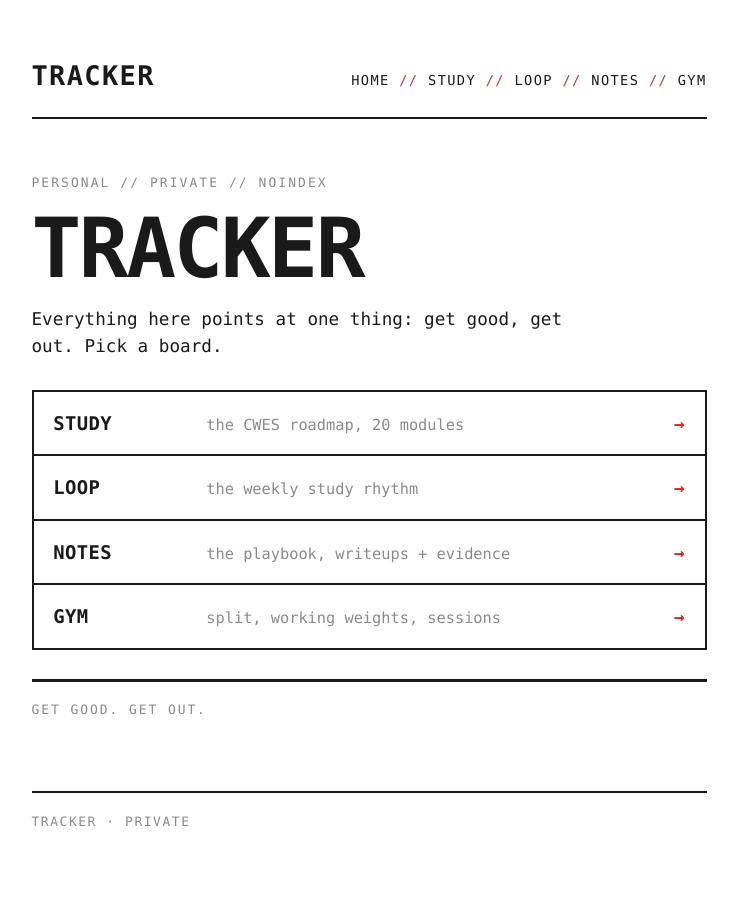
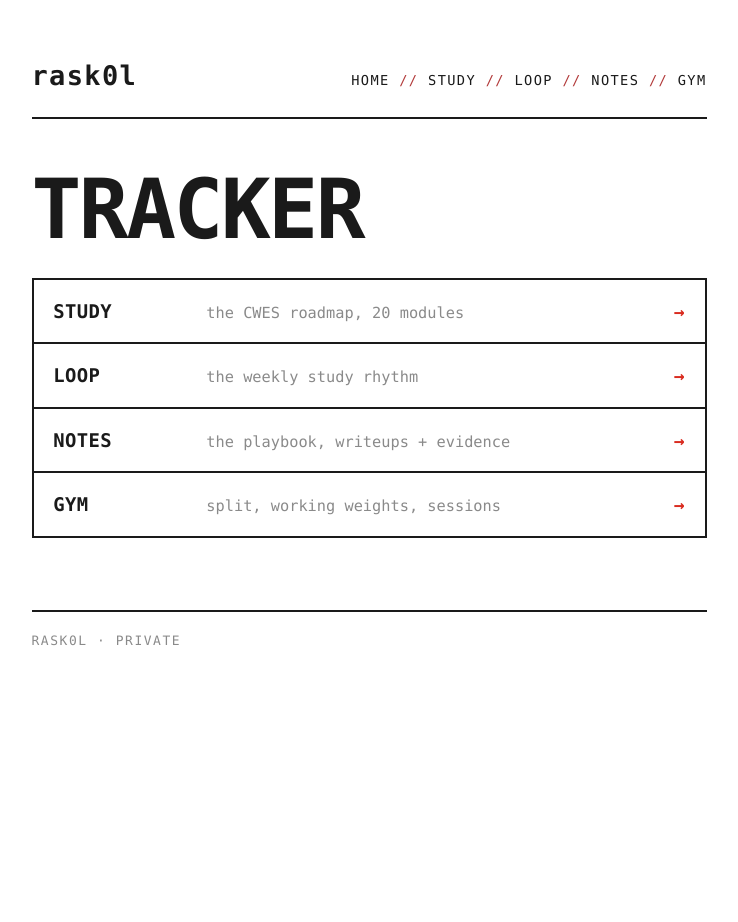
Before and after one commit to rask0l/tracker, a Jekyll site: the page built from index.html, in a window 1280 px wide. Shown: the whole page, without its empty margins (271-1009 px from the left). Built offline with Jekyll 4.4.1, drawn with Linux system fonts in a browser that asks for light colours; after the commit the page ends 900 px from its top, so only the background shows below that.

Commit message:
Rename brand to rask0l, trim intro copy across pages
- Site title is now "rask0l" (lowercase, no forced uppercase on the brand).
- Removed intro/eyebrow lines on Home, Study, Loop, Notes, and the
  "tap to toggle" hint on Study's footer — pages open straight into content.

Co-Authored-By: Claude Sonnet 5 <noreply@anthropic.com>

```diff
--- a/_config.yml
+++ b/_config.yml
@@ -1,5 +1,5 @@
 # Personal tracker — gym + CWES study. Private-ish: noindex, not linked from the writeup site.
-title: tracker
+title: rask0l
 tagline: gym + study progress
 description: Personal gym and CWES study tracker.
 lang: en
--- a/_layouts/notes.html
+++ b/_layouts/notes.html
@@ -27,8 +27,6 @@ layout: default
     font-size: clamp(2.4rem, 9vw, 4.4rem); line-height: 0.9;
     letter-spacing: -0.03em; text-transform: uppercase; margin: 0; border: 0;
   }
-  .notes-app .sub { font-size: 0.98rem; max-width: 54ch; margin: 1.1rem 0 0; }
-
   .notes-app .sect-h { font-size: 0.8rem; font-weight: 700; text-transform: uppercase; letter-spacing: 0.14em; margin: 2.4rem 0 0.9rem; }
   .notes-app .sect-h .n { color: var(--acc); }
 
@@ -133,7 +131,6 @@ layout: default
 <div class="notes-app">
   <p class="eyebrow">Write it down // saves in this browser</p>
   <h1>The Playbook</h1>
-  <p class="sub">A weapon you reuse, not a record you file. Write it like a doc — format the text, drop a screenshot wherever the cursor is.</p>
 
   <div class="toolbar">
     <button type="button" data-new="bug">+ Bug-class note</button>
--- a/_layouts/tracker.html
+++ b/_layouts/tracker.html
@@ -25,13 +25,11 @@ layout: default
   }
   @media (prefers-color-scheme: dark) { .study-page { --acc: #ff4a3d; } }
 
-  .study-page .eyebrow { font-size: 0.72rem; text-transform: uppercase; letter-spacing: 0.16em; color: var(--muted); margin: 0 0 1.1rem; }
   .study-page h1 {
     font-family: inherit; font-style: normal; font-weight: 800;
     font-size: clamp(2.4rem, 9vw, 4.4rem); line-height: 0.9;
     letter-spacing: -0.03em; text-transform: uppercase; margin: 0; border: 0;
   }
-  .study-page .sub { font-size: 0.98rem; max-width: 54ch; margin: 1.1rem 0 0; }
 
   .study-page .stat { display: flex; align-items: baseline; gap: 0.6rem; margin-top: 1.6rem; }
   .study-page .stat strong { font-size: 1.85rem; font-weight: 800; letter-spacing: -0.02em; font-variant-numeric: tabular-nums; }
@@ -83,9 +81,7 @@ layout: default
 </style>
 
 <div class="study-page">
-  <p class="eyebrow">HTB CWES // long game, no deadline</p>
   <h1>The Roadmap</h1>
-  <p class="sub">The 20 modules of the CWES path, in order. One at a time. That's the whole plan.</p>
 
   <div class="stat">
     <strong id="st-count">{% if done < 10 %}0{% endif %}{{ done }} / {{ total }}</strong>
--- a/assets/css/site.css
+++ b/assets/css/site.css
@@ -83,7 +83,6 @@ body {
   font-weight: 800;
   font-size: 1.5rem;
   letter-spacing: 0.05em;
-  text-transform: uppercase;
   color: var(--fg);
   text-decoration: none;
 }
--- a/index.html
+++ b/index.html
@@ -12,12 +12,10 @@ permalink: /
   }
   @media (prefers-color-scheme: dark) { .home-page { --acc: #ff4a3d; } }
 
-  .home-page .eyebrow { font-size: 0.72rem; text-transform: uppercase; letter-spacing: 0.16em; color: var(--muted); margin: 0 0 1.1rem; }
   .home-page h1 {
     font-family: inherit; font-style: normal; font-weight: 800; text-transform: uppercase;
     font-size: clamp(2.6rem, 10vw, 4.6rem); line-height: 0.9; letter-spacing: -0.03em; margin: 0; border: 0;
   }
-  .home-page .sub { font-size: 0.98rem; max-width: 52ch; margin: 1.1rem 0 0; }
 
   .home-page .nav-list { border: 2px solid var(--line); list-style: none; margin: 1.7rem 0 0; padding: 0; }
   .home-page .nav-list li + li { border-top: 2px solid var(--line); }
@@ -30,11 +28,6 @@ permalink: /
   .home-page .nav-list .d { color: var(--muted); font-size: 0.85rem; min-width: 0; }
   .home-page .nav-list .go { color: var(--acc); font-weight: 700; }
 
-  .home-page .foot {
-    margin-top: 1.6rem; padding-top: 1rem; border-top: 3px solid var(--line);
-    font-size: 0.72rem; text-transform: uppercase; letter-spacing: 0.15em; color: var(--muted);
-  }
-
   @media (max-width: 560px) {
     .home-page .nav-list a { grid-template-columns: 1fr auto; }
     .home-page .nav-list .d { grid-column: 1 / -1; }
@@ -42,9 +35,7 @@ permalink: /
 </style>
 
 <div class="home-page">
-  <p class="eyebrow">personal // private // noindex</p>
   <h1>Tracker</h1>
-  <p class="sub">Everything here points at one thing: get good, get out. Pick a board.</p>
 
   <ul class="nav-list">
     <li><a href="{{ '/study/' | relative_url }}"><span class="k">Study</span><span class="d">the CWES roadmap, 20 modules</span><span class="go">&rarr;</span></a></li>
@@ -52,6 +43,4 @@ permalink: /
     <li><a href="{{ '/notes/' | relative_url }}"><span class="k">Notes</span><span class="d">the playbook, writeups + evidence</span><span class="go">&rarr;</span></a></li>
     <li><a href="{{ '/gym/' | relative_url }}"><span class="k">Gym</span><span class="d">split, working weights, sessions</span><span class="go">&rarr;</span></a></li>
   </ul>
-
-  <p class="foot">Get good. Get out.</p>
 </div>
```
Also changed, not shown: other parts of _layouts/tracker.html (+0 -1 lines), _layouts/schedule.html (+0 -8 lines).
